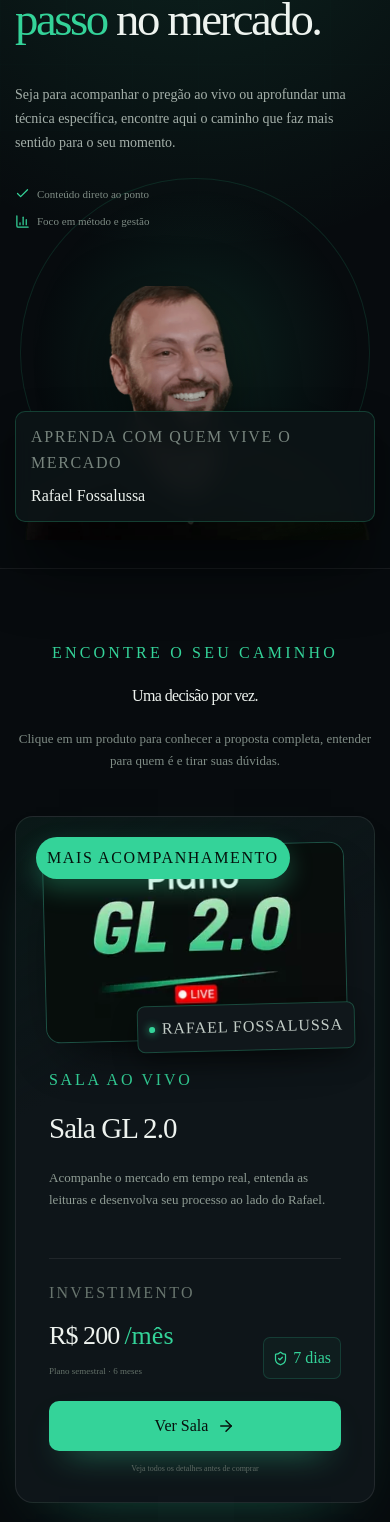
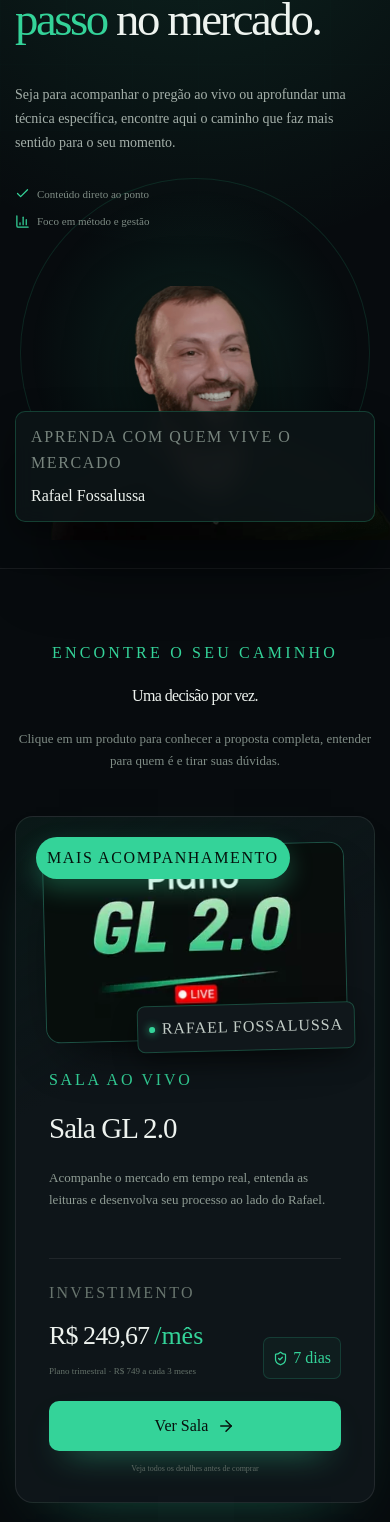
Before and after one commit to allancustodio/salarafa, a Next.js app: page /cursos in a window 390 px wide. Shown: the part 266-1788 px from the top of the page. Built offline with nearby package versions, Linux system fonts and the light colour scheme.

Commit message:
Trimestral

```diff
--- a/app/components/Cursos.jsx
+++ b/app/components/Cursos.jsx
@@ -52,6 +52,7 @@ export default function Cursos() {
                 <p>{c.desc}</p>
                 <div className="curso-price">
                   {c.preco}{c.periodo ? <span className="curso-period">{c.periodo}</span> : null}
+                  {c.nota ? <small className="curso-price-note">{c.nota}</small> : null}
                 </div>
                 <a
                   href={c.url}
--- a/app/components/Faq.jsx
+++ b/app/components/Faq.jsx
@@ -22,7 +22,7 @@ const ITEMS = [
   },
   {
     q: "Como funciona a assinatura da sala?",
-    a: "A Sala Rafael Fossalussa é apresentada no site no plano semestral, com duração de 6 meses, pelo equivalente a R$ 200 por mês. As condições finais de cobrança e pagamento são exibidas no checkout da Hotmart antes da confirmação.",
+    a: "A Sala Rafael Fossalussa funciona no plano trimestral, com cobrança recorrente de R$ 749 a cada 3 meses — equivalente a R$ 249,67 por mês. As condições finais e as formas de pagamento são exibidas no checkout da Hotmart antes da confirmação.",
   },
   {
     q: "Isso é recomendação de investimento?",
--- a/app/config.js
+++ b/app/config.js
@@ -18,9 +18,9 @@ export const config = {
   produtos: {
     sala: {
       nome: "Sala Rafael Fossalussa",
-      preco: "R$ 200",
+      preco: "R$ 249,67",
       periodo: "/mês",
-      nota: "Plano semestral · 6 meses",
+      nota: "Plano trimestral · R$ 749 a cada 3 meses",
       desc: "Transmissão ao vivo diária com operações reais e análise em tempo real.",
       ctaLabel: "Ver Sala",
       url: "/produto/sala-gl",
--- a/app/cursos/catalog.module.css
+++ b/app/cursos/catalog.module.css
@@ -151,6 +151,7 @@
   .hero h1 { font-size: clamp(42px, 12vw, 58px); }
   .heroCopy > p { font-size: 14px; }
   .heroPhoto { min-height: 310px; width: min(100%, 370px); margin: 0 auto; }
+  .heroPhoto img { transform: translateX(7%); transform-origin: center bottom; }
   .photoCaption { right: 0; bottom: 18px; }
   .catalog { padding-top: 72px; }
   .catalogHead { margin-bottom: 44px; }
--- a/app/globals.css
+++ b/app/globals.css
@@ -247,6 +247,7 @@ body{
 .curso p{font-size:14px;color:var(--text-2);line-height:1.65;flex:1;margin-bottom:24px}
 .curso-price{font-family:var(--display);font-size:26px;font-weight:600;color:var(--text);margin-bottom:20px}
 .curso-period{margin-left:3px;font-family:var(--mono);font-size:13px;font-weight:600;color:var(--emerald-br)}
+.curso-price-note{display:block;margin-top:8px;font-family:var(--body);font-size:11px;font-weight:500;color:var(--muted)}
 .curso-btn{display:inline-flex;align-items:center;justify-content:center;gap:8px;width:100%;padding:14px;border-radius:11px;font-family:var(--mono);font-weight:600;font-size:14px;border:1px solid var(--line);color:var(--text);transition:.22s}
 .curso-btn:hover{border-color:rgba(52,211,153,.5);color:var(--emerald-br);background:rgba(16,185,129,.04)}
 .curso-soon{font-size:11px;color:var(--muted-2);margin-top:10px;text-align:center}
--- a/app/produto/data.js
+++ b/app/produto/data.js
@@ -16,10 +16,10 @@ export const products = {
     accent: "#34d399",
     accentRgb: "52,211,153",
     checkout:
-      "https://pay.hotmart.com/X102809916R?sck=HOTMART_PRODUCT_PAGE&off=zeu68ozr&hotfeature=32",
-    price: "R$ 200",
+      "https://pay.hotmart.com/X102809916R?off=yia06p8e",
+    price: "R$ 249,67",
     priceSuffix: "/mês",
-    priceNote: "Plano semestral · 6 meses",
+    priceNote: "Plano trimestral · R$ 749 a cada 3 meses",
     cta: "Quero entrar na Sala GL",
     microcopy: "Você será direcionado ao checkout seguro da Hotmart.",
     heroBullets: [
@@ -60,7 +60,7 @@ export const products = {
       { q: "Preciso já saber operar?", a: "Não. A sala recebe pessoas em diferentes níveis. O mais importante é acompanhar com postura de estudo e respeitar seu próprio momento antes de operar capital real." },
       { q: "Quais mercados são acompanhados?", a: "A sala trabalha a leitura de mini índice e mini dólar na B3, conectada ao que acontece em referências globais como Nasdaq, ouro, Bitcoin e S&P." },
       { q: "A sala fornece sinais de entrada?", a: "Não. A proposta é educacional: você acompanha a leitura, os critérios, a gestão e a tomada de decisão. Nenhuma análise constitui recomendação de investimento." },
-      { q: "Como funciona a cobrança?", a: "A Sala GL é apresentada no site no plano semestral, com duração de 6 meses, pelo equivalente a R$ 200 por mês. As condições finais de cobrança e pagamento aparecem antes da confirmação no checkout da Hotmart." },
+      { q: "Como funciona a cobrança?", a: "A Sala GL funciona no plano trimestral, com cobrança recorrente de R$ 749 a cada 3 meses — equivalente a R$ 249,67 por mês. As condições finais e as formas de pagamento aparecem antes da confirmação no checkout da Hotmart." },
       { q: "Quem conduz a sala?", a: "Rafael Fossalussa conduz a sala e apresenta sua leitura, seus critérios de gestão e o raciocínio por trás das decisões em caráter educacional." },
     ],
   },
```
